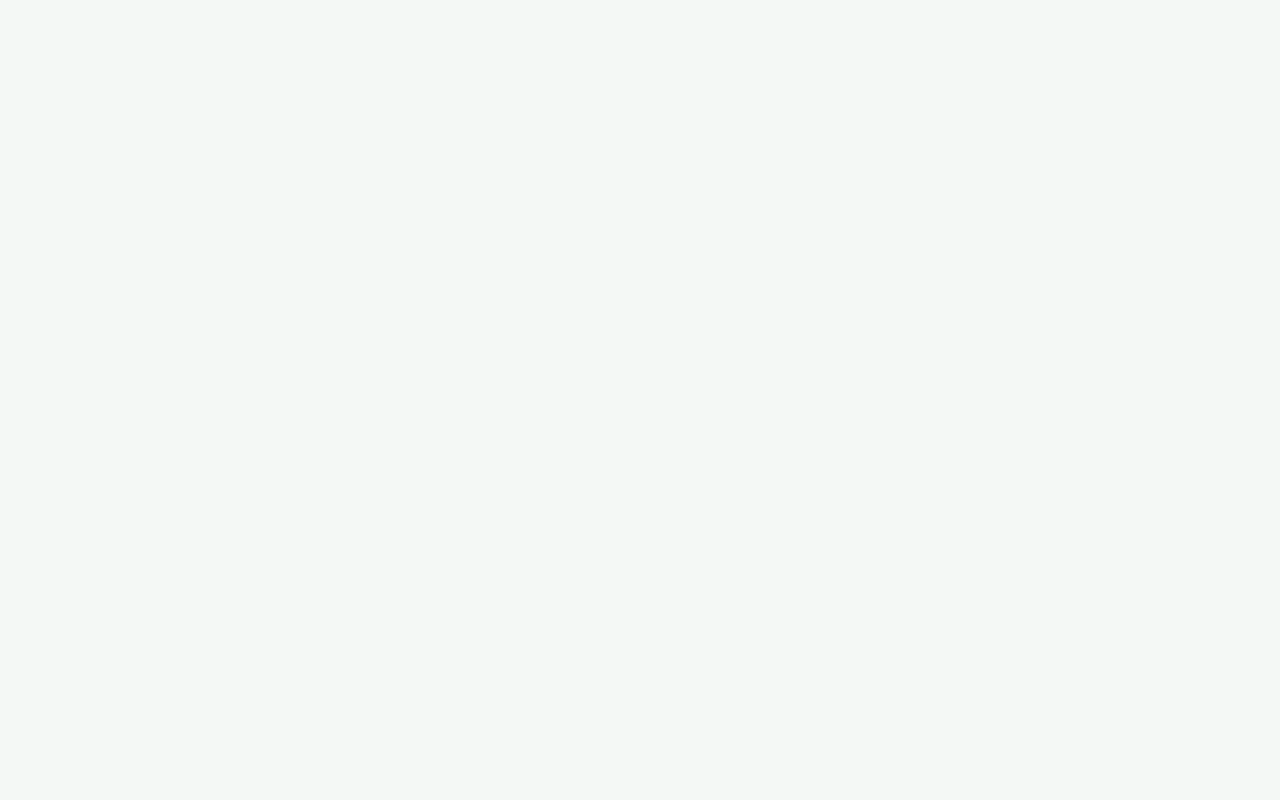
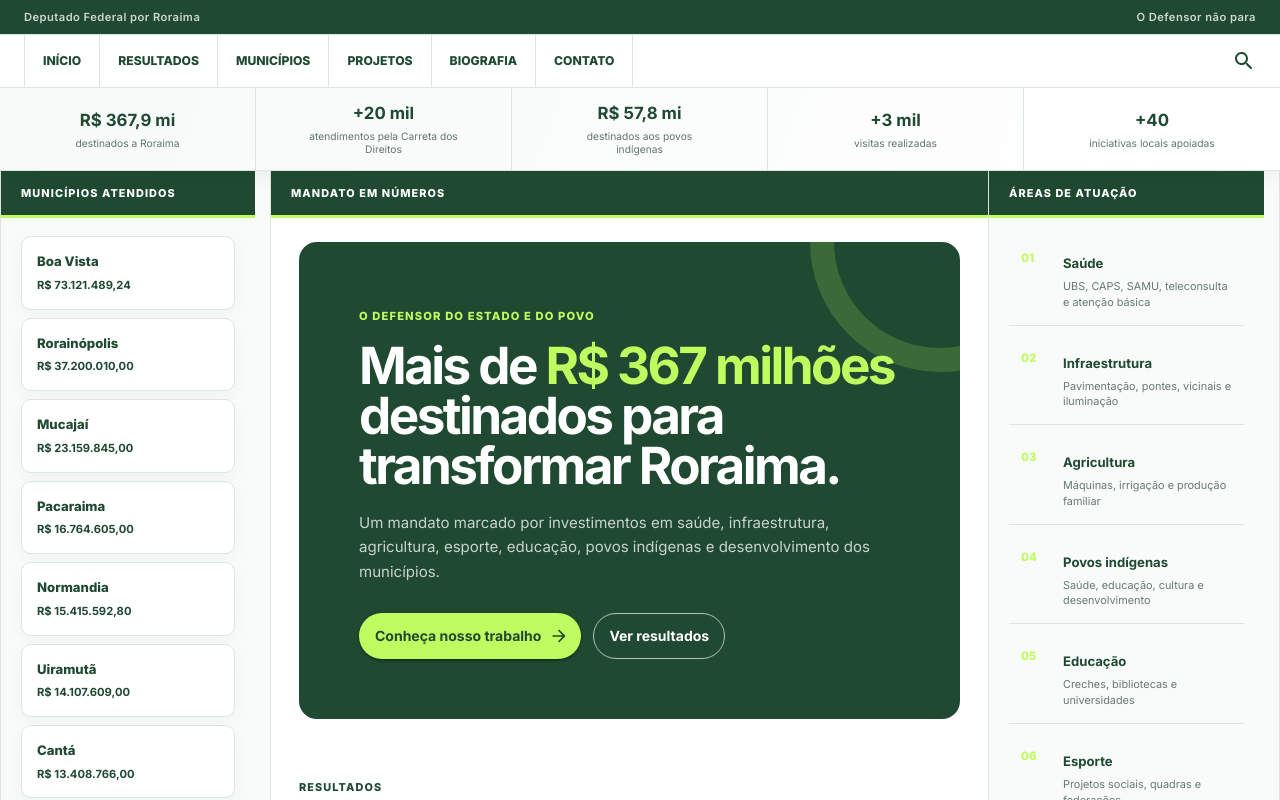
Before and after one commit to DevDemetrio/defensorsteliodener, a React (Vite) app: page / in a window 1280 px wide. Shown: the top 800 px of the page. Built offline with nearby package versions, Linux system fonts and the light colour scheme.

Commit message:
comentando img

```diff
--- a/src/App.tsx
+++ b/src/App.tsx
@@ -1,5 +1,5 @@
 import { HomePage } from './pages/Home'
 
 export default function App() {
-  return
+  return <HomePage />
 }
--- a/src/components/PageShell/index.tsx
+++ b/src/components/PageShell/index.tsx
@@ -5,9 +5,6 @@ import SearchRoundedIcon from '@mui/icons-material/SearchRounded'
 import { Button } from '@mui/material'
 import type { ReactNode } from 'react'
 import { useState } from 'react'
-import mobileHeaderBanner from '../../assets/CELULAR.png'
-import desktopHeaderBanner from '../../assets/DESKTOP.png'
-import tabletHeaderBanner from '../../assets/TABLET.png'
 import {
   featuredInvestments,
   featuredProjects,
@@ -25,7 +22,6 @@ import {
   FooterBottom,
   FooterGrid,
   Header,
-  HeaderBanner,
   Hero,
   HeroActions,
   HighlightsBar,
@@ -60,6 +56,7 @@ export function InstitutionalHeader() {
         <MenuButton type="button" aria-label={isMenuOpen ? 'Fechar menu' : 'Abrir menu'} aria-expanded={isMenuOpen} aria-controls="menu-mobile" onClick={() => setIsMenuOpen(open => !open)}>
           {isMenuOpen ? <CloseRoundedIcon /> : <MenuRoundedIcon />}
         </MenuButton>
+        {/* Banner do header desativado em todos os dispositivos.
         <HeaderBanner href="#inicio" aria-label="Defensor Stélio Dener - início">
           <picture>
             <source media="(max-width: 600px)" srcSet={mobileHeaderBanner} />
@@ -67,6 +64,7 @@ export function InstitutionalHeader() {
             <img src={desktopHeaderBanner} alt="Candidato a Deputado Federal Defensor Stélio Dener, 4477 — Por Roraima, por você!" />
           </picture>
         </HeaderBanner>
+        */}
       </BrandBar>
       <NavigationBar aria-label="Navegação principal">
         <div>{navigation.map(item => <a key={item} href={`#${item.toLowerCase().replace('í', 'i')}`}>{item}</a>)}</div>
```
